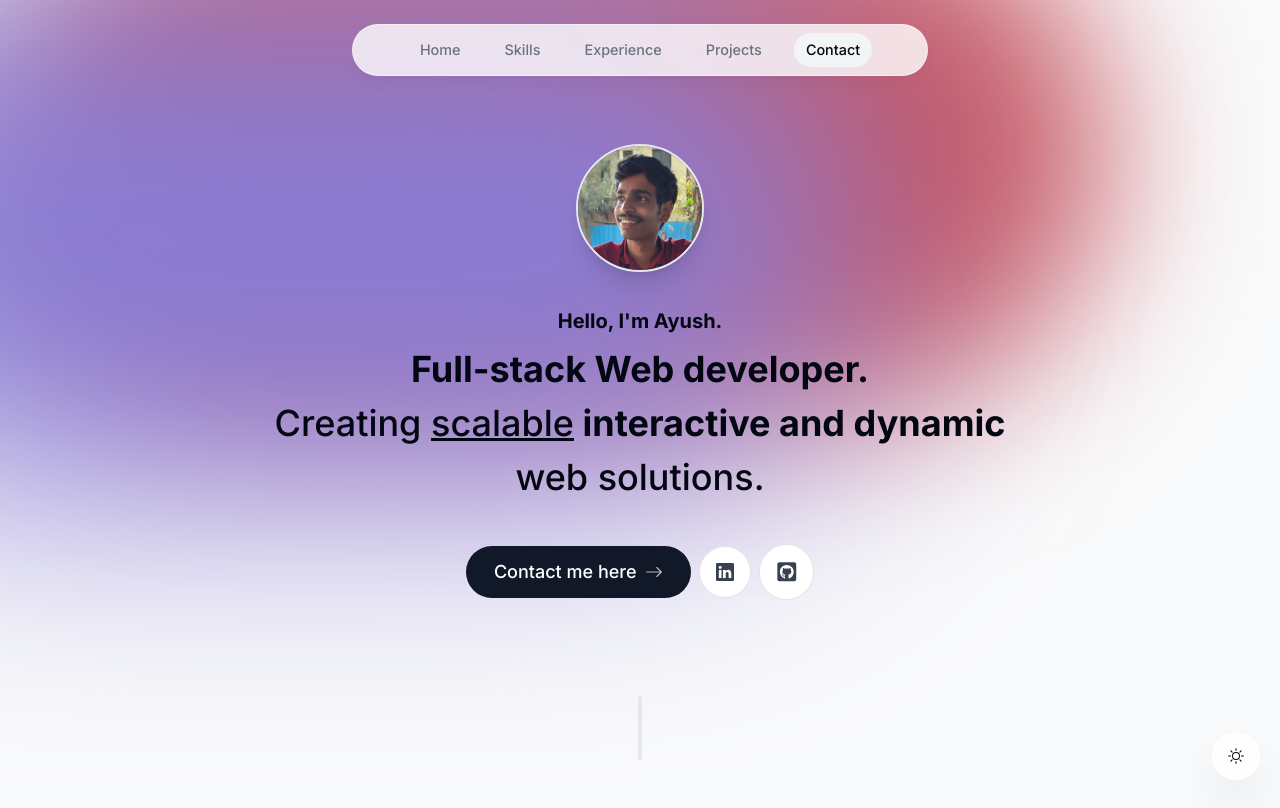
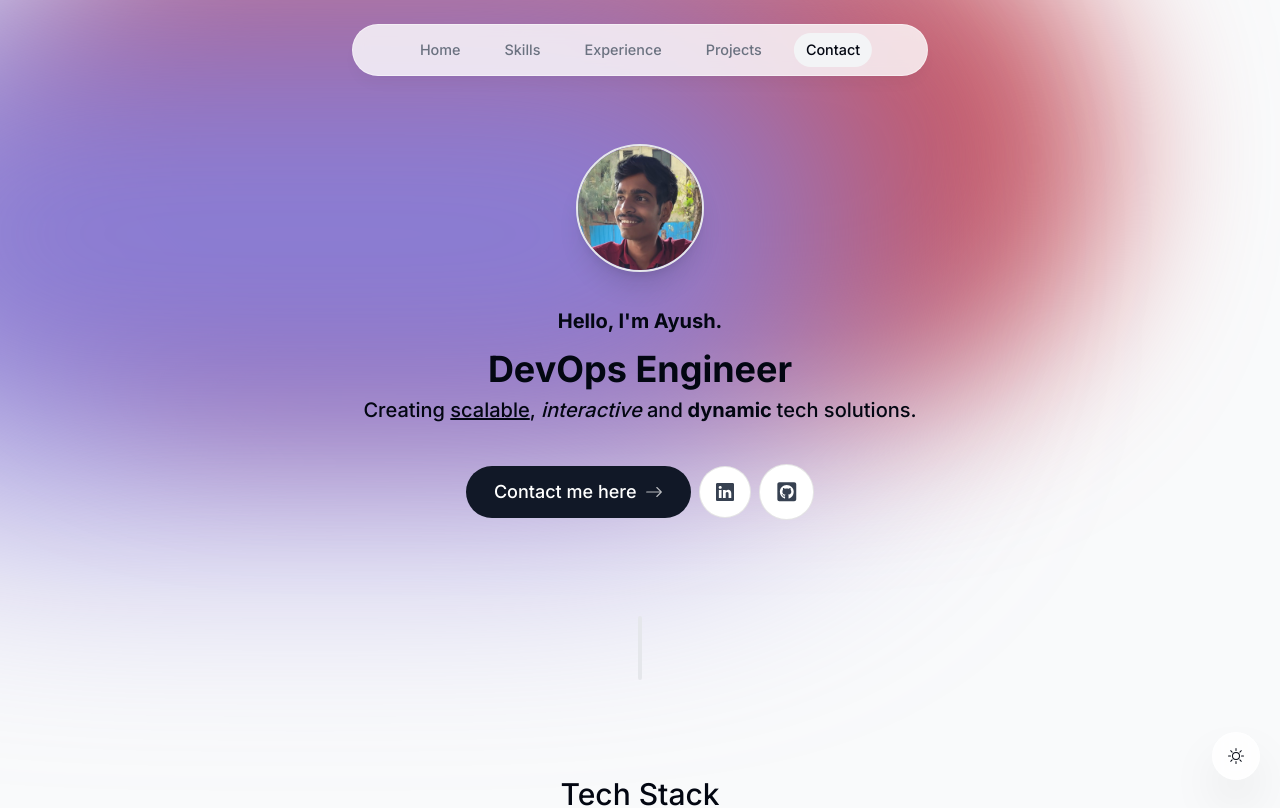
Before and after one commit to ayushvidhale/official-portfolio, a Next.js app: page / in a window 1280 px wide. Shown: the top 808 px of the page. Built offline with nearby package versions, Linux system fonts and the light colour scheme.

Commit message:
update role

```diff
--- a/components/intro.tsx
+++ b/components/intro.tsx
@@ -60,13 +60,12 @@ export default function Intro() {
       >
         <span className="font-bold text-xl opacity-100">Hello, I'm Ayush.</span>{" "}
         <br />
-        <span className="font-bold opacity-100">
-          Full-stack Web developer.
-        </span>{" "}
-        <br />
-        <span className="font-bold"></span>Creating <u>scalable</u>
-        <span className="font-bold"> interactive and dynamic </span>web
-        solutions.
+        <span className="font-bold opacity-100">DevOps Engineer</span> <br />
+        <p className="text-xl">
+          <span className="font-bold text-sm"></span>Creating <u>scalable</u>,{" "}
+          <i>interactive</i> and<span className="font-bold"> dynamic </span>{" "}
+          tech solutions.
+        </p>
       </motion.h1>
 
       <motion.div
```
Also changed, not shown: public/devstack.png (added).
